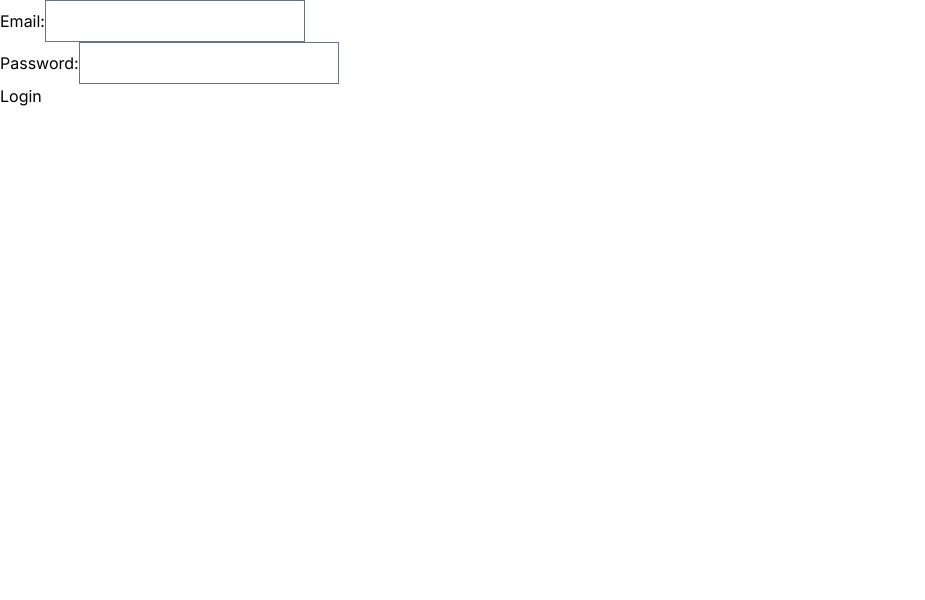
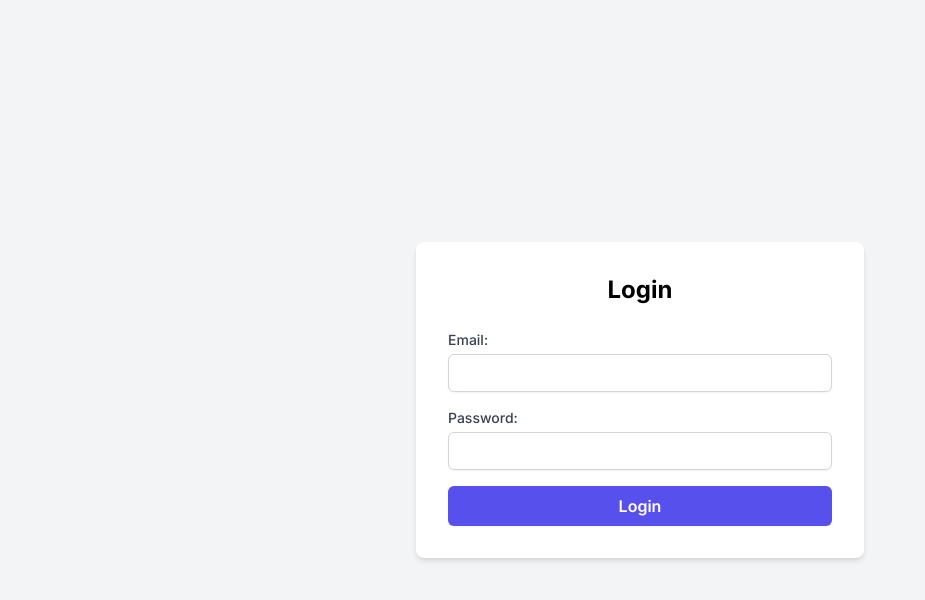
Before and after one commit to ahsanbilal712/e-commerce-web, a Next.js app: page /login in a window 1280 px wide. Shown: the top 600 px of the page, without its empty margins (0-925 px from the left). Built offline with nearby package versions, Linux system fonts and the light colour scheme.

Commit message:
Updated ui of login and register

```diff
--- a/src/app/login/page.tsx
+++ b/src/app/login/page.tsx
@@ -21,7 +21,7 @@
 
         try {
             const response = await axios.post('/api/auth/login', formData);
-            console.log(response.data.message);
+            console.log(response.data.message, response.data.token);
             // Save the token in local storage or cookies
             localStorage.setItem('token', response.data.token);
         } catch (error) {
@@ -30,17 +30,39 @@
     };
 
     return (
-        <form onSubmit={handleSubmit}>
-            <div>
-                <label htmlFor="email">Email:</label>
-                <input type="email" name="email" onChange={handleChange} required />
+        <div className="flex items-center justify-center min-h-screen bg-gray-100">
+            <div className="w-full max-w-md p-8 bg-white rounded-lg shadow-md">
+                <h2 className="text-2xl font-bold mb-6 text-center">Login</h2>
+                <form onSubmit={handleSubmit} className="space-y-4">
+                    <div>
+                        <label htmlFor="email" className="block text-sm font-medium text-gray-700">Email:</label>
+                        <input
+                            type="email"
+                            name="email"
+                            onChange={handleChange}
+                            required
+                            className="mt-1 block w-full px-3 py-2 border border-gray-300 rounded-md shadow-sm focus:outline-none focus:ring-indigo-500 focus:border-indigo-500 sm:text-sm"
+                        />
+                    </div>
+                    <div>
+                        <label htmlFor="password" className="block text-sm font-medium text-gray-700">Password:</label>
+                        <input
+                            type="password"
+                            name="password"
+                            onChange={handleChange}
+                            required
+                            className="mt-1 block w-full px-3 py-2 border border-gray-300 rounded-md shadow-sm focus:outline-none focus:ring-indigo-500 focus:border-indigo-500 sm:text-sm"
+                        />
+                    </div>
+                    <button
+                        type="submit"
+                        className="w-full py-2 px-4 bg-indigo-600 text-white font-semibold rounded-md shadow-sm hover:bg-indigo-700 focus:outline-none focus:ring-2 focus:ring-offset-2 focus:ring-indigo-500"
+                    >
+                        Login
+                    </button>
+                </form>
             </div>
-            <div>
-                <label htmlFor="password">Password:</label>
-                <input type="password" name="password" onChange={handleChange} required />
-            </div>
-            <button type="submit">Login</button>
-        </form>
+        </div>
     );
 };
 
--- a/src/app/register/page.tsx
+++ b/src/app/register/page.tsx
@@ -28,21 +28,49 @@
     };
 
     return (
-        <form onSubmit={handleSubmit}>
+        <div className="flex items-center justify-center min-h-screen bg-gray-100">
+            <div className="w-full max-w-md p-8 bg-white rounded-lg shadow-md">
+                <h2 className="text-2xl font-bold mb-6 text-center">Register</h2>
+                <form onSubmit={handleSubmit} className="space-y-4">
                     <div>
-                <label htmlFor="username">Username:</label>
-                <input type="text" name="username" onChange={handleChange} required />
+                        <label htmlFor="username" className="block text-sm font-medium text-gray-700">Username:</label>
+                        <input
+                            type="text"
+                            name="username"
+                            onChange={handleChange}
+                            required
+                            className="mt-1 block w-full px-3 py-2 border border-gray-300 rounded-md shadow-sm focus:outline-none focus:ring-indigo-500 focus:border-indigo-500 sm:text-sm"
+                        />
                     </div>
                     <div>
-                <label htmlFor="email">Email:</label>
-                <input type="email" name="email" onChange={handleChange} required />
+                        <label htmlFor="email" className="block text-sm font-medium text-gray-700">Email:</label>
+                        <input
+                            type="email"
+                            name="email"
+                            onChange={handleChange}
+                            required
+                            className="mt-1 block w-full px-3 py-2 border border-gray-300 rounded-md shadow-sm focus:outline-none focus:ring-indigo-500 focus:border-indigo-500 sm:text-sm"
+                        />
                     </div>
                     <div>
-                <label htmlFor="password">Password:</label>
-                <input type="password" name="password" onChange={handleChange} required />
+                        <label htmlFor="password" className="block text-sm font-medium text-gray-700">Password:</label>
+                        <input
+                            type="password"
+                            name="password"
+                            onChange={handleChange}
+                            required
+                            className="mt-1 block w-full px-3 py-2 border border-gray-300 rounded-md shadow-sm focus:outline-none focus:ring-indigo-500 focus:border-indigo-500 sm:text-sm"
+                        />
                     </div>
-            <button type="submit">Register</button>
+                    <button
+                        type="submit"
+                        className="w-full py-2 px-4 bg-indigo-600 text-white font-semibold rounded-md shadow-sm hover:bg-indigo-700 focus:outline-none focus:ring-2 focus:ring-offset-2 focus:ring-indigo-500"
+                    >
+                        Register
+                    </button>
                 </form>
+            </div>
+        </div>
     );
 };
 
```
Lines whose indentation alone changed are shown as unchanged.
